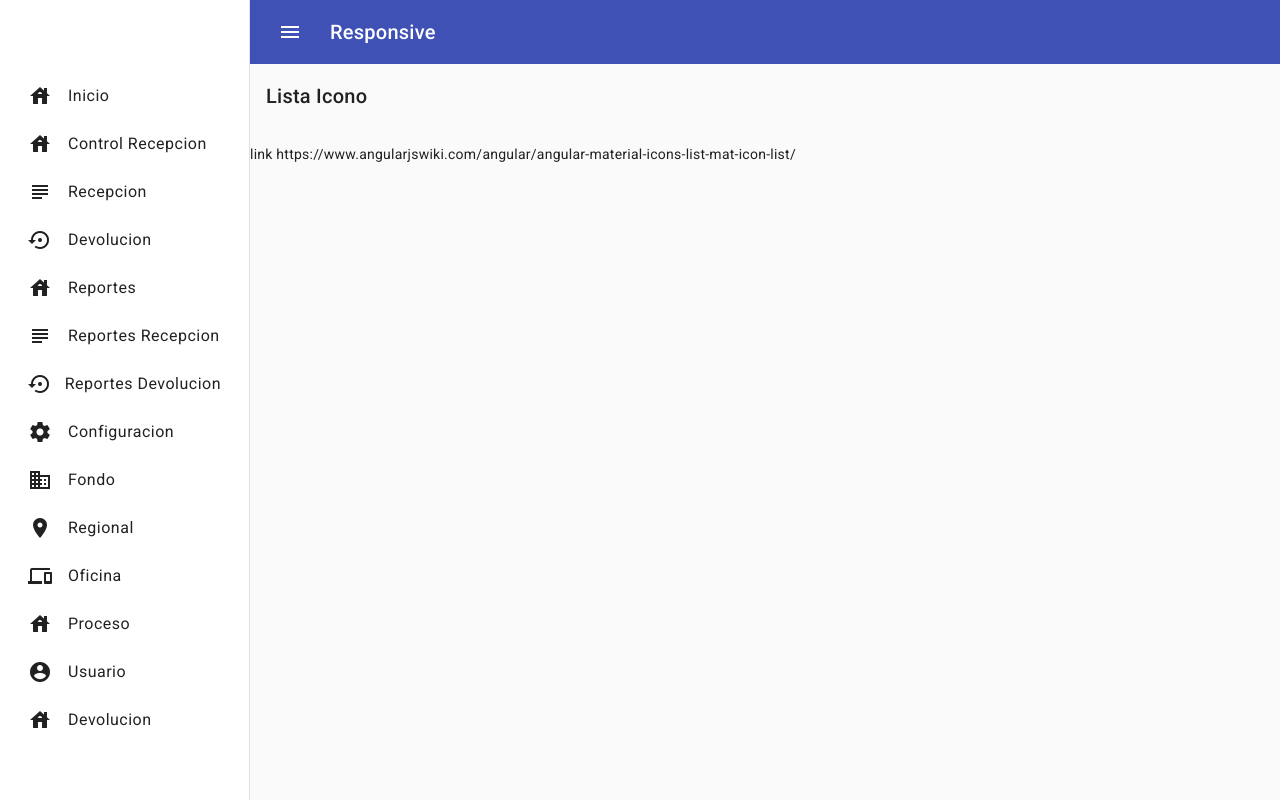
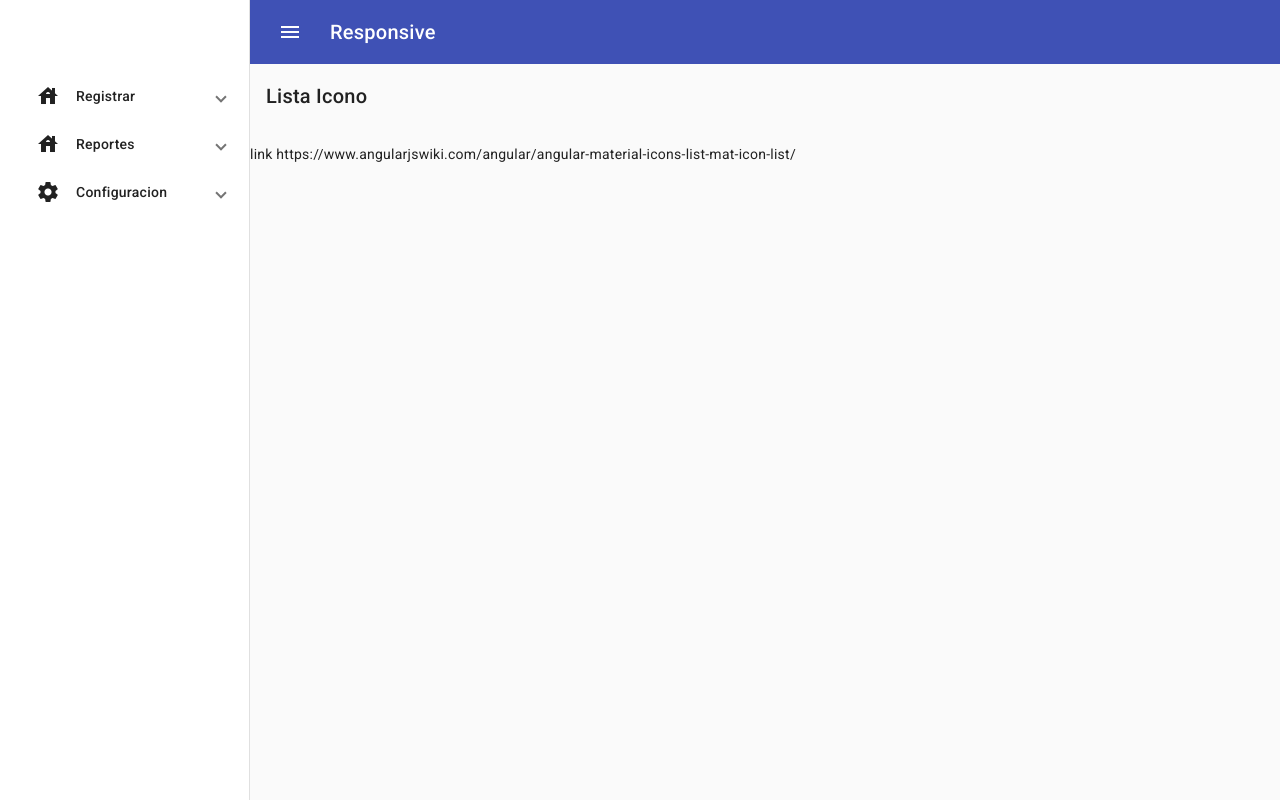
Before and after one commit to holrilo/cmb_gd_cr, an Angular app: page / in a window 1280 px wide. Built offline with nearby package versions, Linux system fonts and the light colour scheme.

Commit message:
se adiciona mat-expansion-panel

```diff
--- a/src/app/components/pages/container-app/container-app.component.html
+++ b/src/app/components/pages/container-app/container-app.component.html
@@ -18,18 +18,30 @@
     <!-- <mat-sidenav [mode]="isMobile ? 'over' : 'side'" [opened]="isMobile ? 'false' : 'true'"> -->
     <mat-sidenav [ngClass]="!isCollapsed ? 'expanded' : ''"  [mode]="isMobile ? 'over' : 'side'" [opened]="isMobile ? 'false' : 'true'">
         <mat-nav-list>
-            <a mat-list-item>
+            <!-- <a mat-list-item>
                 <span class="entry">
                     <mat-icon>house</mat-icon>
                     <span *ngIf="!isCollapsed">Inicio</span>
                 </span>
-            </a>
-            <a mat-list-item>
+            </a> -->
+            <!-- <mat-expansion-panel>
+                <mat-expansion-panel-header>
+                    <mat-panel-title>basic</mat-panel-title>
+                    <mat-panel-description>descripcion</mat-panel-description>
+                </mat-expansion-panel-header>
+                expancion
+            </mat-expansion-panel> -->
+            <mat-expansion-panel>
+                <mat-expansion-panel-header>
+                    <mat-panel-title>
                         <span class="entry">
                             <mat-icon>house</mat-icon>
-                    <span *ngIf="!isCollapsed"> Control Recepcion </span>
+                            <span *ngIf="!isCollapsed"> Registrar </span>
                         </span>
-            </a>
+                    </mat-panel-title>
+                    <!-- <mat-panel-description></mat-panel-description> -->
+                </mat-expansion-panel-header>
+
                 <a mat-list-item>
                     <span class="entry">
                         <mat-icon>subject</mat-icon>
@@ -42,30 +54,61 @@
                         <span *ngIf="!isCollapsed"> Devolucion </span>
                     </span>
                 </a>
-            <a mat-list-item>
+            </mat-expansion-panel>
+            <!-- <a mat-list-item>
+                <span class="entry">
+                    <mat-icon>house</mat-icon>
+                    <span *ngIf="!isCollapsed"> Control Recepcion </span>
+                </span>
+            </a> -->
+            <!-- <a mat-list-item>
+                <span class="entry">
+                    <mat-icon>subject</mat-icon>
+                    <span *ngIf="!isCollapsed"> Recepcion </span>
+                </span>
+            </a> -->
+            <!-- <a mat-list-item>
+                <span class="entry">
+                    <mat-icon>settings_backup_restore</mat-icon>
+                    <span *ngIf="!isCollapsed"> Devolucion </span>
+                </span>
+            </a> -->
+            <mat-expansion-panel>
+                <mat-expansion-panel-header>
+                    <mat-panel-title>
+                        <!-- <a mat-list-item> -->
                             <span class="entry">
                                 <mat-icon>house</mat-icon>
                                 <span *ngIf="!isCollapsed"> Reportes </span>
                             </span>
-            </a>
+                        <!-- </a> -->
+                    </mat-panel-title>
+                </mat-expansion-panel-header>
+
                 <a mat-list-item>
                     <span class="entry">
                         <mat-icon>subject</mat-icon>
-                    <span *ngIf="!isCollapsed"> Reportes Recepcion </span>
+                        <span *ngIf="!isCollapsed">Recepcion </span>
                     </span>
                 </a>
                 <a mat-list-item>
                     <span class="entry">
                         <mat-icon>settings_backup_restore</mat-icon>
-                    <span *ngIf="!isCollapsed">Reportes Devolucion</span>
+                        <span *ngIf="!isCollapsed">Devolucion</span>
                     </span>
                 </a>
-            <a mat-list-item>
+            </mat-expansion-panel>
+            <mat-expansion-panel>
+                <mat-expansion-panel-header>
+                    <mat-panel-title>
+                        <!-- <a mat-list-item> -->
                             <span class="entry">
                                 <mat-icon>settings</mat-icon>
                                 <span *ngIf="!isCollapsed"> Configuracion </span>
                             </span>
-            </a>
+                        <!-- </a> -->
+                    </mat-panel-title>
+                </mat-expansion-panel-header>
             <a mat-list-item>
                 <span class="entry">
                     <mat-icon>business</mat-icon>
@@ -102,6 +145,7 @@
                     <span *ngIf="!isCollapsed"> Devolucion </span>
                 </span>
             </a>
+        </mat-expansion-panel>
         </mat-nav-list>
     </mat-sidenav>
 
--- a/src/app/components/pages/container-app/container-app.component.scss
+++ b/src/app/components/pages/container-app/container-app.component.scss
@@ -71,3 +71,7 @@ mat-sidenav-content{
 .expanded {
     width: 250px;
 }
+
+mat-expansion-panel{
+    box-shadow: none !important;
+}
--- a/src/app/components/pages/container-app/container-app.component.ts
+++ b/src/app/components/pages/container-app/container-app.component.ts
@@ -13,6 +13,7 @@ import {MatToolbarModule} from '@angular/material/toolbar';
 import {MatInputModule} from '@angular/material/input';
 import {MatIconModule} from '@angular/material/icon'
 import {MatListModule} from '@angular/material/list'
+import {MatExpansionModule} from '@angular/material/expansion'
 import {FormBuilder, FormsModule, ReactiveFormsModule} from '@angular/forms';
 
 @Component({
@@ -29,6 +30,7 @@ import {FormBuilder, FormsModule, ReactiveFormsModule} from '@angular/forms';
     MatInputModule,
     MatIconModule,
     MatListModule,
+    MatExpansionModule,
     CommonModule
     ],
   templateUrl: './container-app.component.html',
```
Lines whose indentation alone changed are shown as unchanged.
